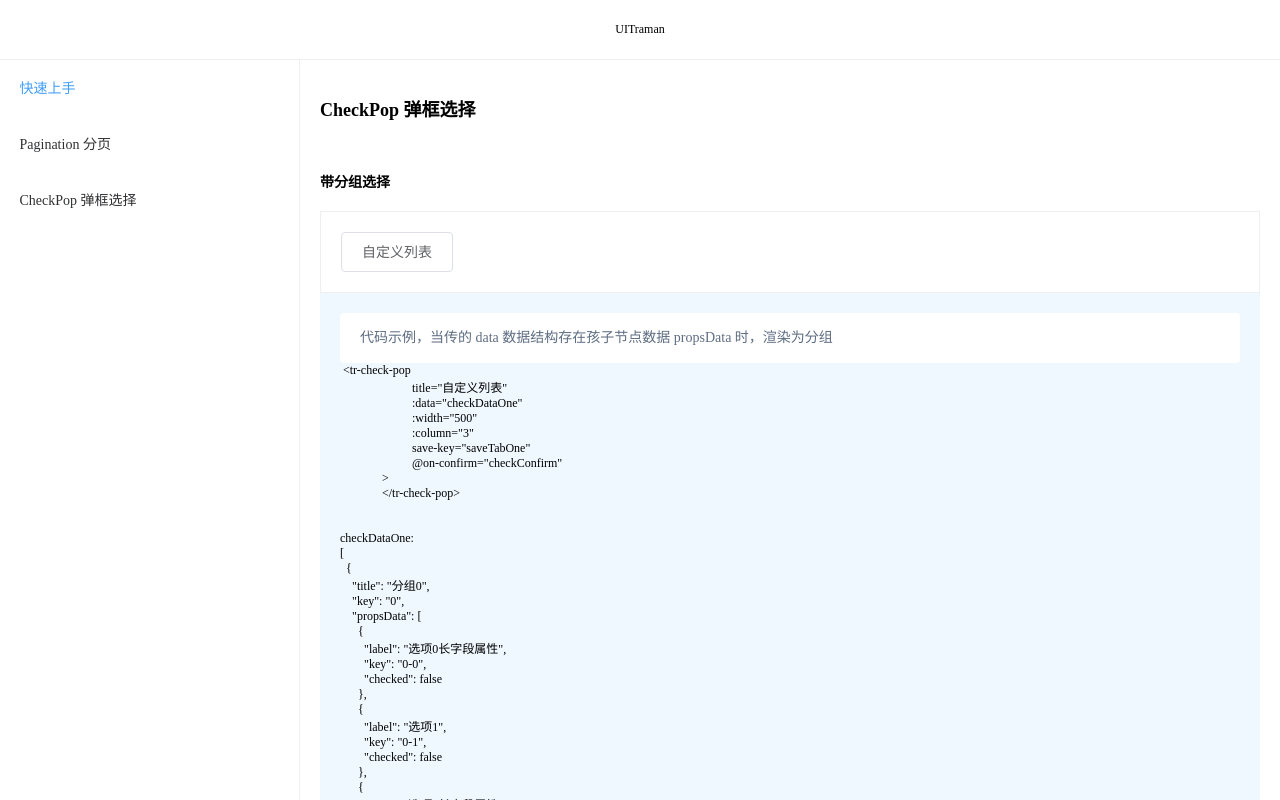
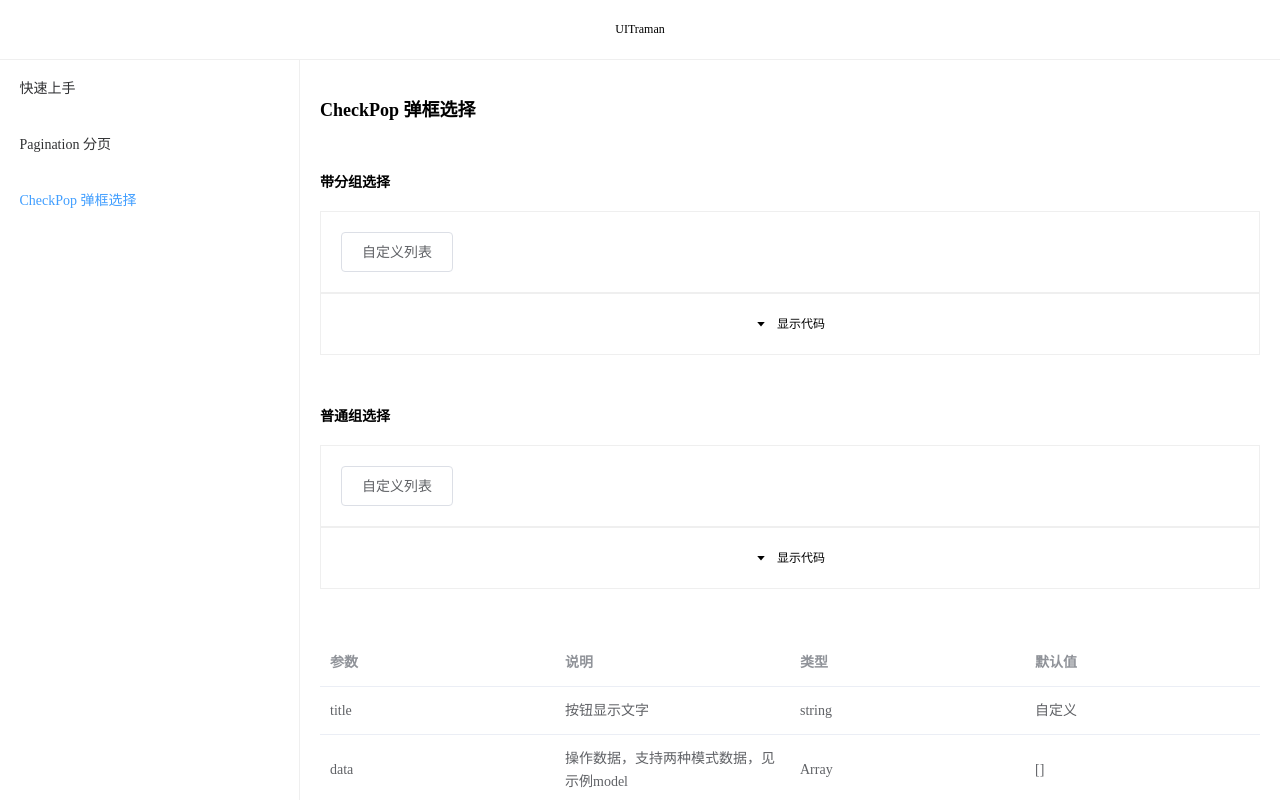
Before and after one commit to Hijin/TramanUI, a Vue app: page /#/CheckPop in a window 1280 px wide. Shown: the top 800 px of the page. Built offline with nearby package versions, Linux system fonts and the light colour scheme.

Commit message:
no message

```diff
--- a/packages/pagination/src/TramanPagination.vue
+++ b/packages/pagination/src/TramanPagination.vue
@@ -123,7 +123,7 @@ export default {
     }
     /deep/ li.active{
         background: #2589FF;
-        color: white;
+        color: white !important;
     }
     /deep/ li.active + li {
         border-left: 1px solid #E3E2E5;
@@ -134,8 +134,8 @@ export default {
         border-radius: 4px;
         width: 30px;
         min-width: 30px;
-        padding: 0px;
-        margin-left: 10px;
+        padding: 0px !important;
+        margin-left: 10px !important;
     }
     /deep/ .el-input-group__append {
         padding: 0px;
--- a/src/Layout/LayoutAside.vue
+++ b/src/Layout/LayoutAside.vue
@@ -4,7 +4,7 @@
 */
 <template>
     <el-aside class="h-full flex-col flex-v-center flex-h-center">
-        <el-menu class="el-menu-vertical-demo h-full w-full" router :default-active="menus && menus.length>0 && menus[0].path">
+        <el-menu class="el-menu-vertical-demo h-full w-full" router :default-active="defaultActivePath">
             <el-menu-item v-for="menu in menus" :index="menu.path" :key="menu.path">
                 <span slot="title">{{menu.title}}</span>
             </el-menu-item>
@@ -19,12 +19,14 @@ export default {
   name: 'LayoutAside',
   data () {
     return {
-      menus: menu
+      menus: menu,
+      defaultActivePath: this.$router.history.current.fullPath
     }
   },
-
-  mounted: function () {
-
+  watch: {
+    '$route': function (newVal, oldVal) {
+      this.defaultActivePath = newVal.fullPath
+    }
   }
 }
 </script>
--- a/src/router/router.js
+++ b/src/router/router.js
@@ -7,7 +7,7 @@ export default new Router({
   routes: [
     {
       path: '/Instructions',
-      name: 'TramanPagination',
+      name: 'Instructions',
       component: () => import('@/view/Instructions.vue')
     }, {
       path: '/TramanPagination',
--- a/src/styles/common.scss
+++ b/src/styles/common.scss
@@ -10,6 +10,8 @@ body{
   font-family: 'Helvetica, Pingfang SC, Microsoft YaHei, STHeiti, Verdana, Arial,Tahoma, sans-serif';
   font-size: 12px;
 }
+.pos-rlt {position: relative}
+.pos-abs {position: absolute}
 .text-14 {font-size: 14px}
 .bg-white {background-color: white;}
 .bg-light-gray { background-color: aliceblue}
@@ -29,7 +31,28 @@ body{
   @extend .shadow-default;
 }
 
+.code-str {
+  max-height: 2000px;
+  transition: max-height 1s ease-in;
+  overflow: hidden;
+  &.hidden-code-str {
+    max-height: 0px;
+    transition: max-height 1s ease-out;
+  }
+}
+.code-str-header {
+  height: 60px;
+  line-height: 60px;
+  text-align: center;
+  background-color: white;
+  @extend .border-default;
+  &:hover {
+    color: #409eff;
+  }
+}
+
 .code-explain {
+  margin:20px 20px 0px 20px;
   height: 50px;
   line-height: 50px;
   background: white;
@@ -37,6 +60,11 @@ body{
   border-radius: 4px;
   @extend .color-default;
   @extend .text-14;
+}
+
+.show-code-direction {
+  transition-duration: 0.5s;
+  transform: rotate(180deg);
 }
 
 
@@ -59,5 +87,6 @@ body{
 .flex-h-center { justify-content: center }
 
 .p-20 {padding: 20px}
+.m-l-10 {margin-left: 10px}
 .m-t-20 {margin-top: 20px;}
 .m-t-50 {margin-top: 50px;}
--- a/src/view/CheckPop.vue
+++ b/src/view/CheckPop.vue
@@ -18,9 +18,15 @@
                 >
                 </tr-check-pop>
             </div>
-            <div class="pre bg-light-gray p-20">
-                <div class="code-explain">代码示例，当传的  data  数据结构存在孩子节点数据  propsData  时，渲染为分组</div>
-                {{codeStrOne}}
+            <div class="pre bg-light-gray">
+                <div class="code-str" :class="{'hidden-code-str':!showCodeOne}">
+                    <div class="code-explain">代码示例，当传的  data  数据结构存在孩子节点数据  propsData  时，渲染为分组</div>
+                    {{codeStrOne}}
+                </div>
+            </div>
+            <div class="code-str-header" @click="showCodeOne=!showCodeOne">
+                <i class="el-icon-caret-bottom" :class="{'show-code-direction': showCodeOne}"></i>
+                <span class="m-l-10">{{showCodeOne?'隐藏代码':'显示代码'}}</span>
             </div>
         </div>
         <h3 class="m-t-50">普通组选择</h3>
@@ -36,9 +42,15 @@
                 >
                 </tr-check-pop>
             </div>
-            <div class="pre bg-light-gray p-20">
-                <div class="code-explain">代码示例， 当传的  data  数据结构不存在孩子节点数据  propsData  时，渲染为普通选择</div>
-                {{codeStrTwo}}
+            <div class="pre bg-light-gray">
+                <div class="code-str" :class="{'hidden-code-str':!showCodeTwo}">
+                    <div class="code-explain">代码示例， 当传的  data  数据结构不存在孩子节点数据  propsData  时，渲染为普通选择</div>
+                    {{codeStrTwo}}
+                </div>
+            </div>
+            <div class="code-str-header" @click="showCodeTwo=!showCodeTwo">
+                <i class="el-icon-caret-bottom" :class="{'show-code-direction': showCodeTwo}"></i>
+                <span class="m-l-10">{{showCodeTwo?'隐藏代码':'显示代码'}}</span>
             </div>
         </div>
         <el-table
@@ -103,7 +115,9 @@ export default {
         defaultVal: '-'
       }],
       codeStrOne: '',
-      codeStrTwo: ''
+      codeStrTwo: '',
+      showCodeOne: false,
+      showCodeTwo: false
     }
   },
   mounted: function () {
--- a/src/view/Pagination.vue
+++ b/src/view/Pagination.vue
@@ -15,9 +15,15 @@
                 >
                 </tr-pagination>
             </div>
-            <div class="pre bg-light-gray p-20">
-                <div class="code-explain">代码示例</div>
-                {{codeStr}}
+            <div class="pre bg-light-gray">
+                <div class="code-str" :class="{'hidden-code-str':!showCode}">
+                    <div class="code-explain">代码示例</div>
+                    {{codeStr}}
+                </div>
+            </div>
+            <div class="code-str-header" @click="showCode=!showCode">
+                <i class="el-icon-caret-bottom" :class="{'show-code-direction': showCode}"></i>
+                <span class="m-l-10">{{showCode?'隐藏代码':'显示代码'}}</span>
             </div>
         </div>
         <el-table
@@ -69,7 +75,8 @@ export default {
         type: 'Function(index)',
         defaultVal: '-'
       }],
-      codeStr: ''
+      codeStr: '',
+      showCode: false
     }
   },
   mounted: function () {
```
